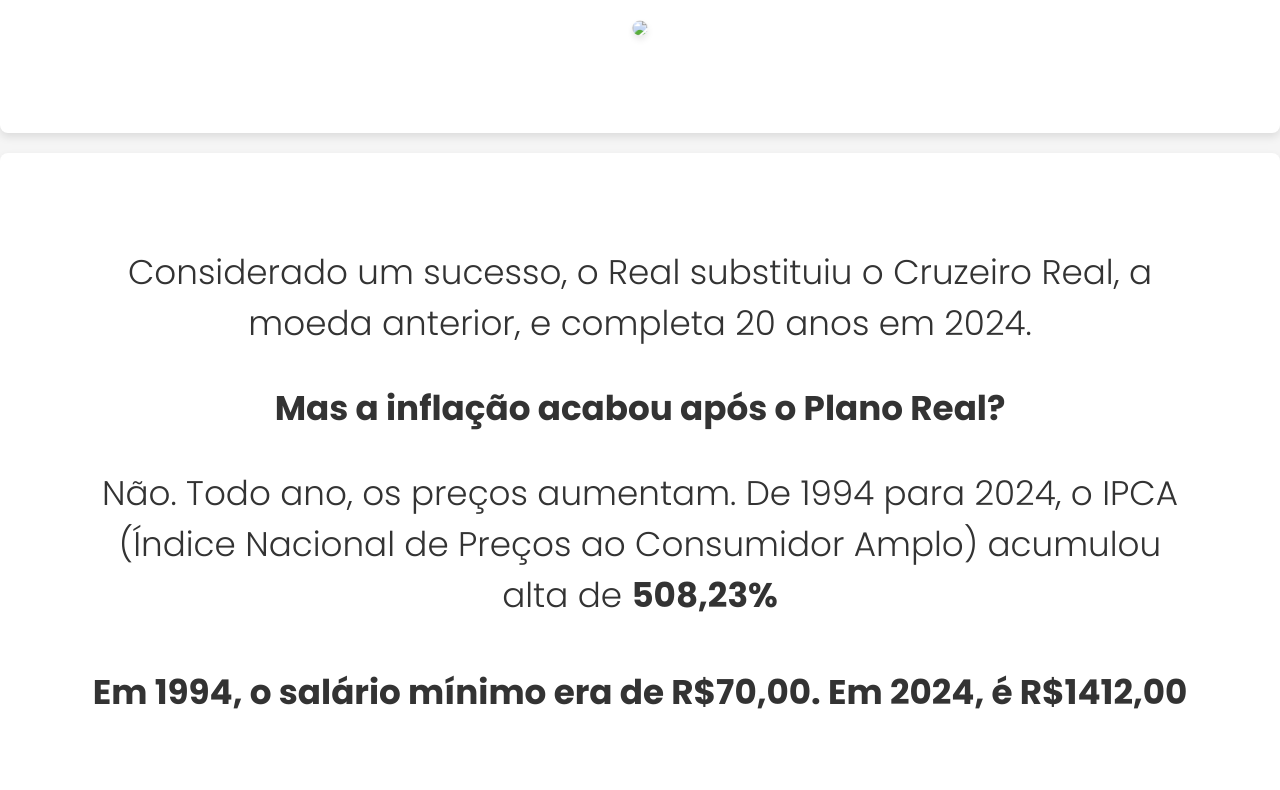
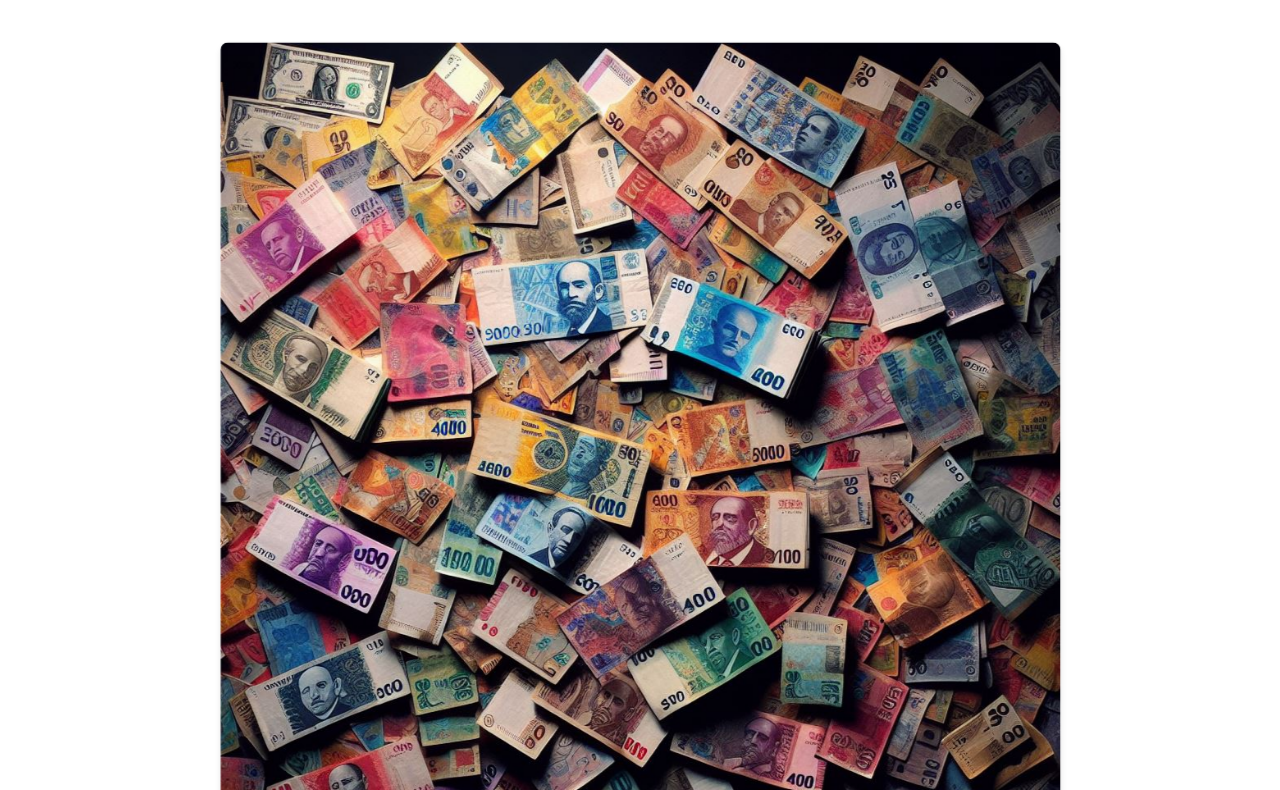
Before and after one commit to guiqueiroz27/guiqueiroz27.github.io, a plain HTML site: page index.html in a window 1280 px wide. Shown: the part 762-1552 px from the top of the page. Drawn offline with Linux system fonts and the light colour scheme.

Commit message:
update image designer

```diff
--- a/index.html
+++ b/index.html
@@ -22,7 +22,7 @@
             <h4>Criado em 1994 no governo Itamar Franco, o Plano Real foi concebido para resolver uma crise grave</h4>
             <p>A inflação chegava a 3000% ao ano antes do real 🆘 🆘 🆘</p>
             <div class="image-container">
-                <img src="Designer.jpg">
+                <img src="Designer.jpeg">
             </div>
         </div>
     </section>
```
